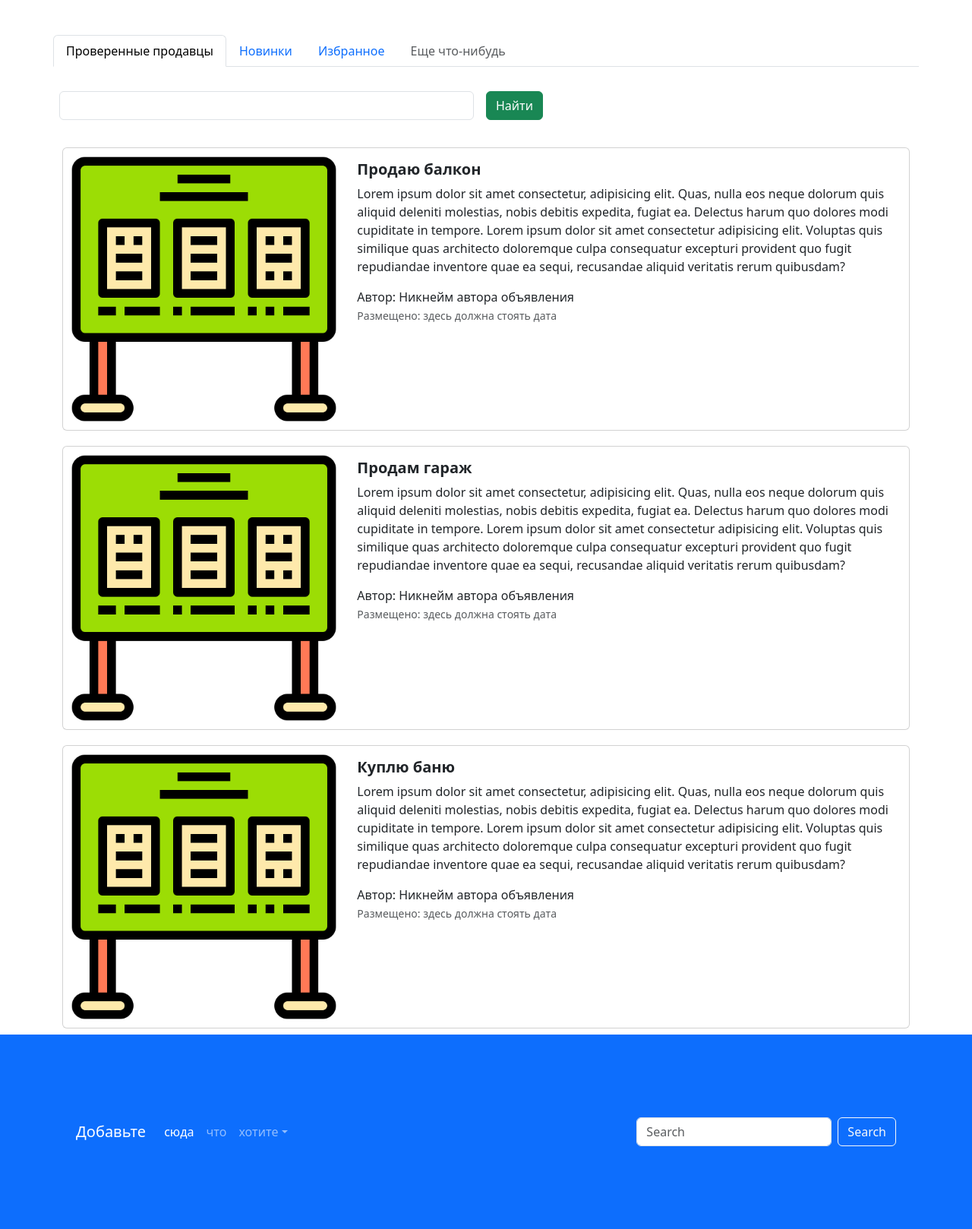
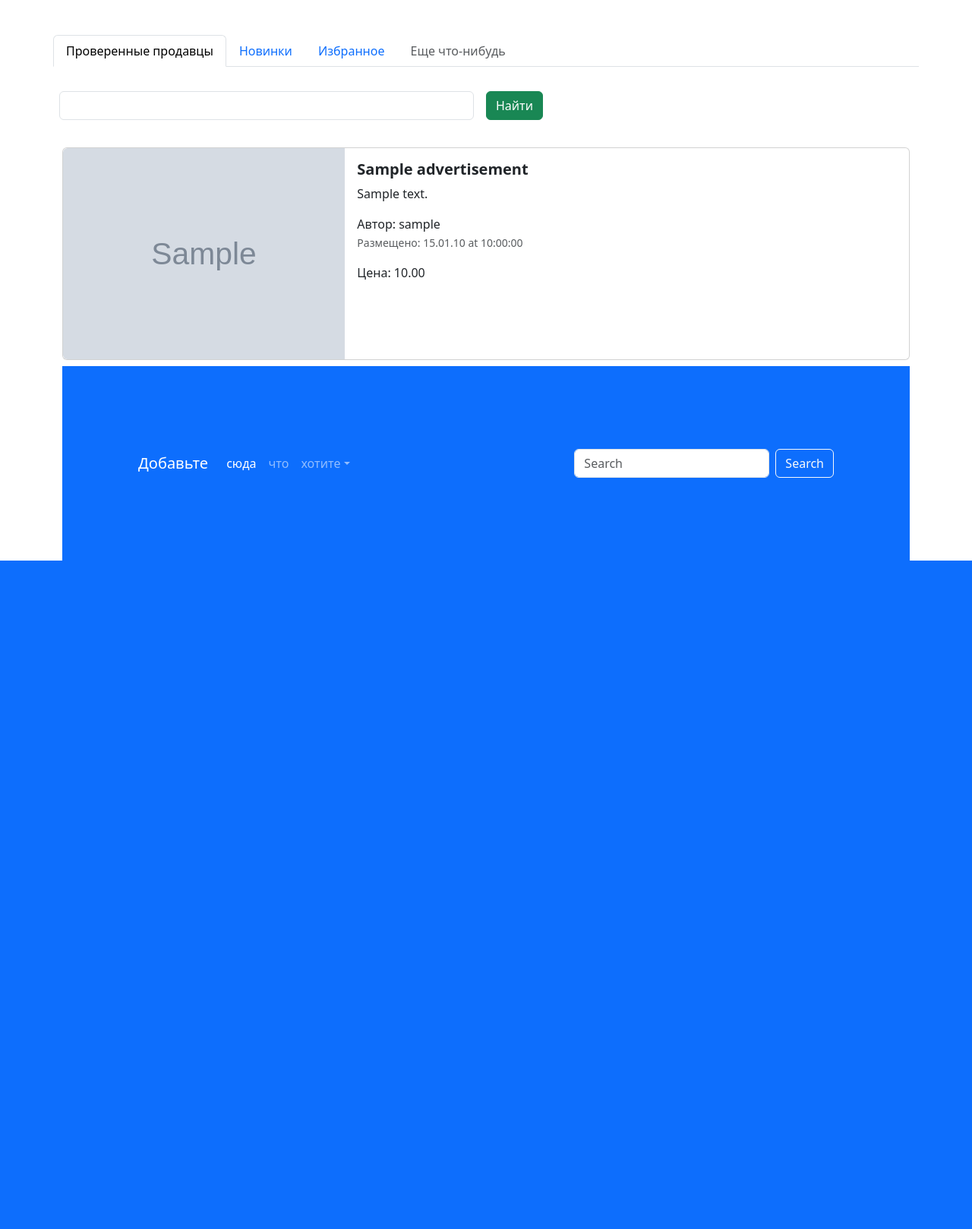
Before and after one commit to Nuykta/project_module4, a Django app: page / in a window 1280 px wide. Shown: the part 702-2320 px from the top of the page at 76% size. After the commit the page ends 1440 px from the top, so only its background shows below. Run offline with Django 4.2, Linux system fonts and the light colour scheme; tables that the repository leaves empty hold one stand-in row (values such as "Sample post"); grey boxes marked "Sample" are stand-in pictures; some libraries are stand-ins or nearby versions.

Commit message:
дз для 9 урока

```diff
--- a/advertisements/advertisements/settings.py
+++ b/advertisements/advertisements/settings.py
@@ -123,6 +123,10 @@ STATICFILES_DIRS = [
 
 STATIC_URL = "static/"
 
+MEDIA_ROOT = Path.joinpath(BASE_DIR, 'media/')
+
+MEDIA_URL = 'media/'
+
 # Default primary key field type
 # https://docs.djangoproject.com/en/4.1/ref/settings/#default-auto-field
 
--- a/advertisements/advertisements/urls.py
+++ b/advertisements/advertisements/urls.py
@@ -15,9 +15,15 @@ Including another URLconf
 """
 from django.contrib import admin
 from django.urls import path, include
+from django.conf import settings
+from django.conf.urls.static import static
 
 urlpatterns = [
     path("admin/", admin.site.urls),
     path('', include('app_advertisements.urls')),
     path('lesson_4', include('app_lesson_4.urls')),
 ]
+
+
+if settings.DEBUG:
+    urlpatterns += static(settings.MEDIA_URL, document_root = settings.MEDIA_ROOT)
--- a/advertisements/app_advertisements/admin.py
+++ b/advertisements/app_advertisements/admin.py
@@ -5,13 +5,13 @@ from django.db.models.query import QuerySet
 
 
 class AdvertisementsAdmin(admin.ModelAdmin):
-    list_display = ['id','title', 'description', 'price', 'created_date', 'updated_date'] #столбцы для отображения в таблице
+    list_display = ['id','user', 'title', 'description', 'price', 'created_date', 'updated_date', 'image', 'image_display'] #столбцы для отображения в таблице
     list_filter = [ 'auction', 'created_at', 'updated_at']
     actions = ['make_action_as_false']
     fieldsets =(
         ('Общие', {
             'fields':(
-                'title', 'description'
+                'title', 'description', "user", "image"
             ),
         }),
         ('Финансы', {
--- a/advertisements/app_advertisements/models.py
+++ b/advertisements/app_advertisements/models.py
@@ -1,8 +1,10 @@
 from django.db import models
-
 from django.contrib import admin
 from django.utils import timezone
 from django.utils.html import format_html
+from django.contrib.auth import get_user_model
+
+User = get_user_model()
 
 class Advertisements(models.Model):
     title = models.CharField('Заголовок', max_length=128)
@@ -11,6 +13,8 @@ class Advertisements(models.Model):
     auction = models.BooleanField('Торг', help_text="Отметьте, если торг уместен.")
     created_at = models.DateTimeField(auto_now_add = True)
     updated_at = models.DateTimeField(auto_now = True)
+    user = models.ForeignKey(User, verbose_name='пользователь', on_delete=models.CASCADE)
+    image = models.ImageField('изображение', upload_to='advertisements/')
 
     @admin.display(description='дата создания')
     def created_date(self):
@@ -33,6 +37,14 @@ class Advertisements(models.Model):
             )
         return self.updated_at.strftime('%d.%m.%H at %H:%M:%S')
 
+    @admin.display(description='изображение')
+    def image_display(self):
+        if self.image:
+            return format_html(
+                '<img src="{}" style="width: 55px;>', self.image.url
+            )
+        else:
+            return "No image"
 
     class Meta:
         db_table = 'advertisements'
--- a/advertisements/app_advertisements/views.py
+++ b/advertisements/app_advertisements/views.py
@@ -1,8 +1,12 @@
 from django.shortcuts import render
 from django.http import HttpResponse
+from .models import Advertisements
+
 
 def index(request):
-    return render(request, 'index.html')
+    advertisements = Advertisements.objects.all()
+    context = {'advertisements' : advertisements}
+    return render(request, 'index.html', context)
 
 
 def top_sellers(request):
--- a/advertisements/templates/index.html
+++ b/advertisements/templates/index.html
@@ -95,90 +95,33 @@
       </div>
     </form>
   </div>
+  {% for adv in advertisements %}
   <div class="col">
     <div class="card mb-2" style="max-width: 1200px; margin-top: 20px;">
       <div class="row g-0">
         <div class="col-md-4">
           <a href="advertisement.html" class="nav-link">
-            <img src="{% static 'img/pic.png' %}" class="img-fluid rounded-start" alt="Card title">
+            <img src="{% if adv.image  %}{{ adv.image.url}} {% else %} {% static 'img/pic.png' %} {% endif %}" class="img-fluid rounded-start" alt="Card title">
           </a>
         </div>
         <div class="col-md-8">
           <div class="card-body">
             <h5 class="card-title">
-              <a href="advertisement.html" class="nav-link"><strong>Продаю балкон</strong></a>
+              <a href="advertisement.html" class="nav-link"><strong>{{ adv.title }}</strong></a>
             </h5>
             <a href="advertisement.html" class="nav-link">
               <p class="card-text">
-                Lorem ipsum dolor sit amet consectetur, adipisicing elit. Quas, nulla eos neque dolorum quis aliquid
-                deleniti molestias, nobis debitis expedita, fugiat ea. Delectus harum quo dolores modi cupiditate in
-                tempore. Lorem ipsum dolor sit amet consectetur adipisicing elit. Voluptas quis similique quas
-                architecto doloremque culpa consequatur excepturi provident quo fugit repudiandae inventore quae ea
-                sequi, recusandae aliquid veritatis rerum quibusdam?
+                {{adv.description}}
               </p>
-              <span>Автор: Никнейм автора объявления</span>
-              <p class="card-text"><small class="text-muted">Размещено: здесь должна стоять дата</small></p>
+              <span>Автор: {{adv.user}}</span>
+              <p class="card-text"><small class="text-muted">Размещено: {{adv.created_date}}</small></p>
+              <span>Цена: {{adv.price}}</span>
             </a>
           </div>
         </div>
       </div>
     </div>
-    <div class="card mb-2" style="max-width: 1200px; margin-top: 20px;">
-      <div class="row g-0">
-        <div class="col-md-4">
-          <a href="advertisement.html" class="nav-link">
-            <img src="{% static 'img/pic.png' %}" class="img-fluid rounded-start" alt="Card title">
-          </a>
-        </div>
-        <div class="col-md-8">
-          <div class="card-body">
-            <h5 class="card-title">
-              <a href="advertisement.html" class="nav-link"><strong>Продам гараж</strong></a>
-            </h5>
-            <a href="advertisement.html" class="nav-link">
-              <p class="card-text">
-                Lorem ipsum dolor sit amet consectetur, adipisicing elit. Quas, nulla eos neque dolorum quis aliquid
-                deleniti molestias, nobis debitis expedita, fugiat ea. Delectus harum quo dolores modi cupiditate in
-                tempore. Lorem ipsum dolor sit amet consectetur adipisicing elit. Voluptas quis similique quas
-                architecto doloremque culpa consequatur excepturi provident quo fugit repudiandae inventore quae ea
-                sequi, recusandae aliquid veritatis rerum quibusdam?
-              </p>
-              <span>Автор: Никнейм автора объявления</span>
-              <p class="card-text"><small class="text-muted">Размещено: здесь должна стоять дата</small></p>
-            </a>
-          </div>
-        </div>
-      </div>
-    </div>
-    <div class="card mb-2" style="max-width: 1200px; margin-top: 20px;">
-      <div class="row g-0">
-        <div class="col-md-4">
-          <a href="advertisement.html" class="nav-link">
-            <img src="{% static 'img/pic.png' %}" class="img-fluid rounded-start" alt="Card title">
-          </a>
-        </div>
-        <div class="col-md-8">
-          <div class="card-body">
-            <h5 class="card-title">
-              <a href="advertisement.html" class="nav-link"><strong>Куплю баню</strong></a>
-            </h5>
-            <a href="advertisement.html" class="nav-link">
-              <p class="card-text">
-                Lorem ipsum dolor sit amet consectetur, adipisicing elit. Quas, nulla eos neque dolorum quis aliquid
-                deleniti molestias, nobis debitis expedita, fugiat ea. Delectus harum quo dolores modi cupiditate in
-                tempore. Lorem ipsum dolor sit amet consectetur adipisicing elit. Voluptas quis similique quas
-                architecto doloremque culpa consequatur excepturi provident quo fugit repudiandae inventore quae ea
-                sequi, recusandae aliquid veritatis rerum quibusdam?
-              </p>
-              <span>Автор: Никнейм автора объявления</span>
-              <p class="card-text"><small class="text-muted">Размещено: здесь должна стоять дата</small></p>
-            </a>
-          </div>
-        </div>
-      </div>
-    </div>
-  </div>
-</div>
+    {%endfor%}
 <footer style="padding: 100px;" class="bg-primary">
   <nav class="navbar navbar-expand-sm navbar-dark">
     <a class="navbar-brand" href="#">Добавьте</a>
```
Also changed, not shown: advertisements/app_advertisements/migrations/0004_advertisements_user.py (added), advertisements/app_advertisements/migrations/0005_advertisements_image.py (added).
